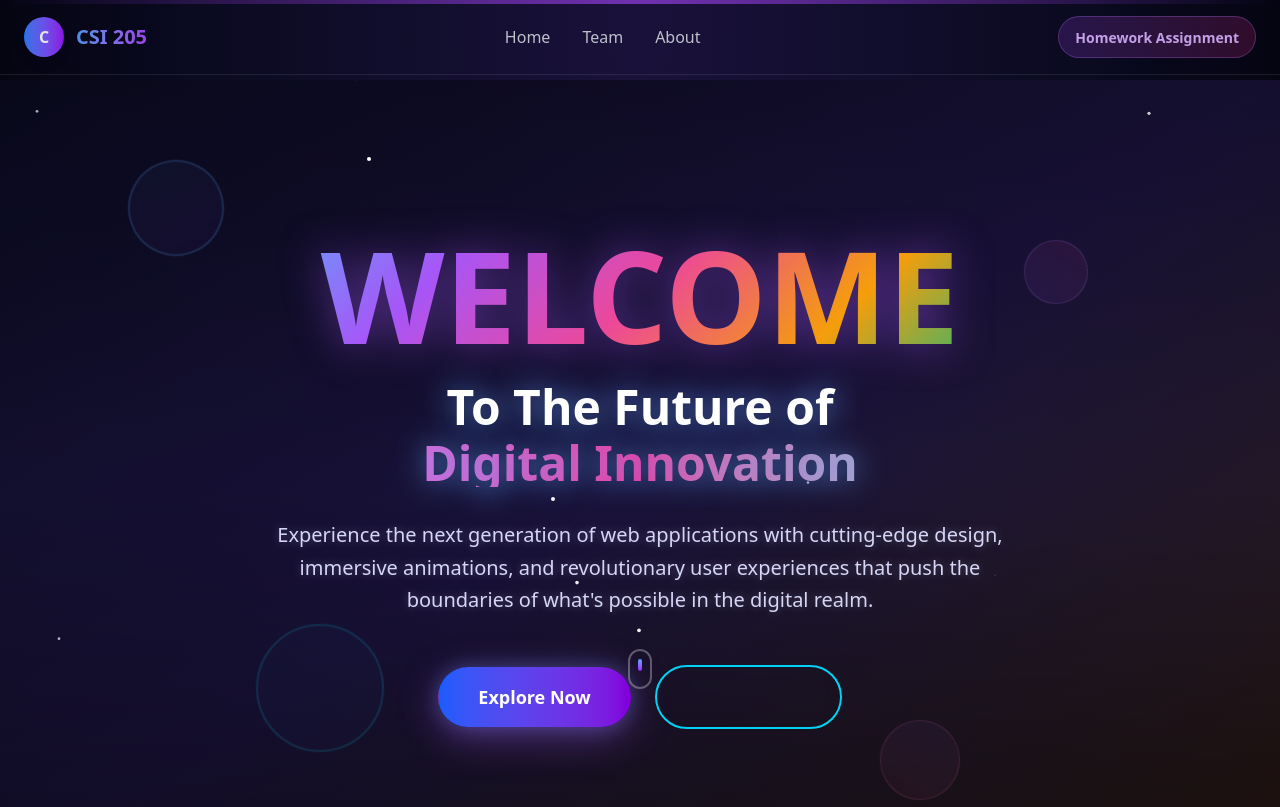
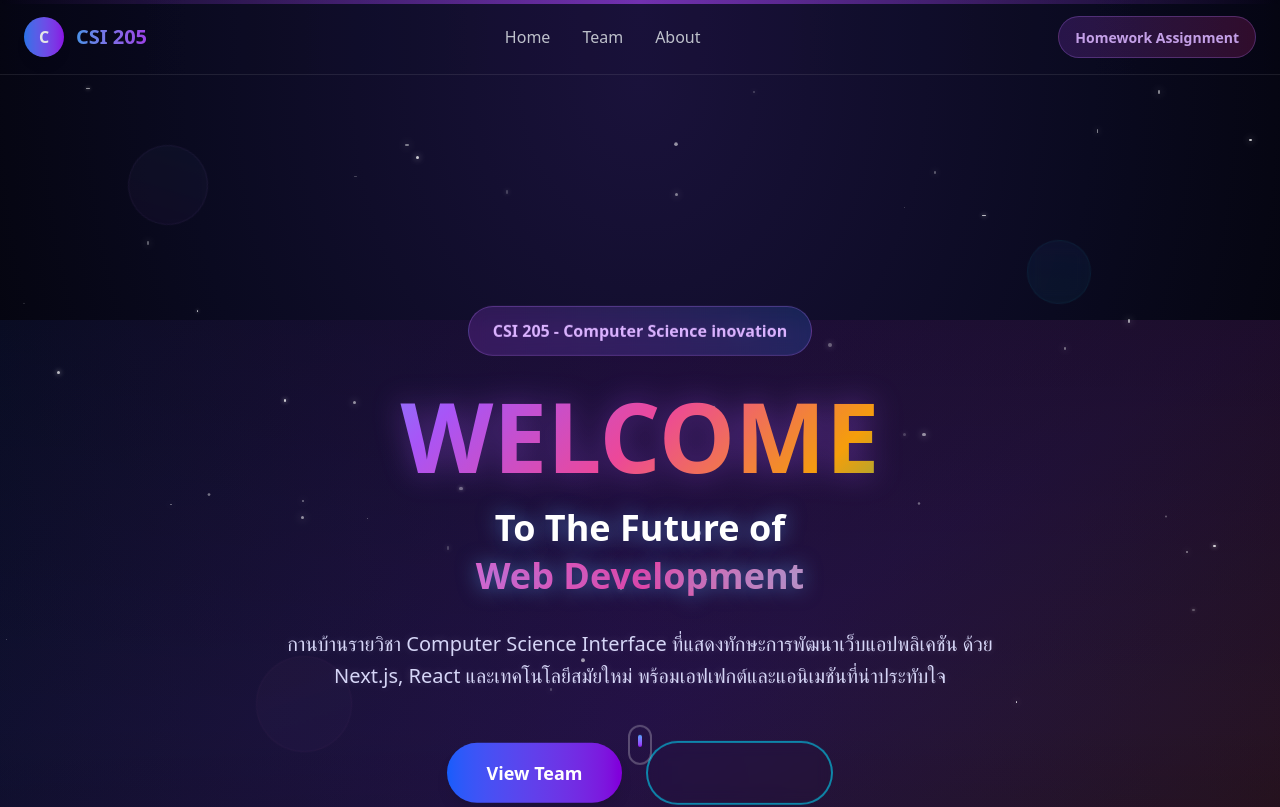
Before and after one commit to natthawat141/project-or-top-ep1, a Next.js app: page / in a window 1280 px wide. Shown: the top 807 px of the page. Built offline with nearby package versions, Linux system fonts and the light colour scheme.

Commit message:
bill approved

```diff
--- a/src/app/page.jsx
+++ b/src/app/page.jsx
@@ -1,13 +1,12 @@
 "use client";
 import { useEffect, useRef } from 'react';
-import { motion } from 'framer-motion';
+import { motion, useScroll, useTransform } from 'framer-motion';
 import { gsap } from 'gsap';
 import { ScrollTrigger } from 'gsap/ScrollTrigger';
 import AOS from 'aos';
 import 'aos/dist/aos.css';
 import Profile from "./components/profile";
 
-// Register GSAP plugins
 if (typeof window !== 'undefined') {
   gsap.registerPlugin(ScrollTrigger);
 }
@@ -15,103 +14,50 @@ if (typeof window !== 'undefined') {
 export default function Home() {
   const heroRef = useRef(null);
   const starsRef = useRef(null);
-  const floatingRef = useRef(null);
   const textRef = useRef(null);
 
+  // Simple parallax with useScroll
+  const { scrollYProgress } = useScroll();
+  const backgroundY = useTransform(scrollYProgress, [0, 1], ["0%", "30%"]);
+  const starsY = useTransform(scrollYProgress, [0, 1], ["0%", "-20%"]);
+  const textY = useTransform(scrollYProgress, [0, 1], ["0%", "15%"]);
+
   useEffect(() => {
-    // Initialize AOS
     AOS.init({
-      duration: 1500,
+      duration: 1000,
       once: false,
-      offset: 100,
+      offset: 50,
     });
 
-    // Create animated stars
     if (starsRef.current) {
-      gsap.set('.home-star', { opacity: 0 });
       gsap.to('.home-star', {
-        opacity: 1,
-        stagger: 0.05,
-        duration: 2,
-        ease: "power2.out",
-        delay: 0.5
-      });
-
-      gsap.to('.home-star', {
-        opacity: 0.3,
-        stagger: 0.1,
+        opacity: 0.6,
+        stagger: 0.02,
         repeat: -1,
         yoyo: true,
-        duration: 3,
+        duration: 2,
         ease: "sine.inOut",
-        repeatDelay: 0.5
       });
     }
 
-    // Floating animations
-    if (floatingRef.current) {
-      const floatingElements = floatingRef.current.querySelectorAll('.floating-element');
-
-      floatingElements.forEach((element, index) => {
-        gsap.to(element, {
-          y: -30,
-          duration: 3 + (index * 0.5),
-          repeat: -1,
-          yoyo: true,
-          ease: "sine.inOut",
-          delay: index * 0.3
-        });
-      });
+    if (textRef.current) {
+      gsap.fromTo('.hero-title',
+        { y: 50, opacity: 0 },
+        { y: 0, opacity: 1, duration: 1, ease: "power2.out" }
+      );
+      gsap.fromTo('.hero-subtitle',
+        { y: 30, opacity: 0 },
+        { y: 0, opacity: 1, duration: 0.8, delay: 0.2, ease: "power2.out" }
+      );
+      gsap.fromTo('.hero-description',
+        { y: 20, opacity: 0 },
+        { y: 0, opacity: 1, duration: 0.6, delay: 0.4, ease: "power2.out" }
+      );
+      gsap.fromTo('.hero-buttons',
+        { y: 15, opacity: 0 },
+        { y: 0, opacity: 1, duration: 0.5, delay: 0.6, ease: "power2.out" }
+      );
     }
-
-    // Text reveal animation
-    if (textRef.current) {
-      const timeline = gsap.timeline();
-
-      timeline
-        .from('.hero-title', {
-          y: 100,
-          opacity: 0,
-          duration: 1.2,
-          ease: "power3.out"
-        })
-        .from('.hero-subtitle', {
-          y: 50,
-          opacity: 0,
-          duration: 1,
-          ease: "power2.out"
-        }, "-=0.5")
-        .from('.hero-description', {
-          y: 30,
-          opacity: 0,
-          duration: 0.8,
-          ease: "power2.out"
-        }, "-=0.3")
-        .from('.hero-buttons', {
-          y: 20,
-          opacity: 0,
-          duration: 0.6,
-          ease: "power2.out"
-        }, "-=0.2");
-    }
-
-    // Scroll-triggered animations
-    ScrollTrigger.create({
-      trigger: heroRef.current,
-      start: "top center",
-      end: "bottom center",
-      scrub: true,
-      onUpdate: (self) => {
-        const progress = self.progress;
-        if (starsRef.current) {
-          gsap.to('.home-star', {
-            y: progress * -100,
-            duration: 0.3,
-            ease: "none"
-          });
-        }
-      }
-    });
 
     return () => {
       ScrollTrigger.getAll().forEach(trigger => trigger.kill());
@@ -124,121 +70,140 @@ export default function Home() {
       <section
         ref={heroRef}
         className="relative min-h-screen overflow-hidden flex items-center justify-center"
+        style={{
+          background: 'radial-gradient(ellipse at top, #1a123b 0%, #0a0a20 50%, #000000 100%)'
+        }}
       >
-        {/* Animated Background Stars */}
-        <div
+        {/* Parallax Background */}
+        <motion.div
+          className="absolute inset-0 z-0"
+          style={{ y: backgroundY }}
+        >
+          <div className="absolute inset-0 bg-gradient-to-br from-[#0a0a20] via-[#1a123b] to-[#2a1810] opacity-80"></div>
+          <div className="absolute inset-0 bg-gradient-to-t from-black/40 via-transparent to-black/20"></div>
+          <div className="absolute inset-0 bg-gradient-to-r from-blue-900/10 via-purple-900/20 to-pink-900/10"></div>
+        </motion.div>
+
+        {/* Parallax Stars */}
+        <motion.div
           ref={starsRef}
-          className="absolute inset-0 z-0"
+          className="absolute inset-0 z-10"
+          style={{ y: starsY }}
         >
-          {[...Array(100)].map((_, i) => (
+          {Array.from({ length: 50 }, (_, i) => (
             <div
               key={i}
-              className="home-star absolute rounded-full"
+              className="home-star absolute rounded-full bg-white"
               style={{
-                width: Math.random() * 4 + 1 + 'px',
-                height: Math.random() * 4 + 1 + 'px',
+                width: Math.random() * 3 + 1 + 'px',
+                height: Math.random() * 3 + 1 + 'px',
                 top: Math.random() * 100 + '%',
                 left: Math.random() * 100 + '%',
-                backgroundColor: `hsl(${Math.random() * 60 + 200}, 70%, ${Math.random() * 30 + 70}%)`,
-                boxShadow: `0 0 ${Math.random() * 10 + 5}px currentColor`
+                opacity: Math.random() * 0.6 + 0.2,
+                boxShadow: `0 0 ${Math.random() * 6 + 3}px white`
               }}
             />
           ))}
+        </motion.div>
+
+        {/* Floating Elements */}
+        <div className="absolute inset-0 z-15">
+          <motion.div
+            className="absolute top-20 left-[10%] w-20 h-20 rounded-full border border-purple-400/30 bg-gradient-to-r from-blue-400/15 to-purple-600/15 backdrop-blur-sm opacity-20"
+            animate={{ rotate: 360, y: [0, -15, 0] }}
+            transition={{
+              rotate: { duration: 20, repeat: Infinity, ease: "linear" },
+              y: { duration: 4, repeat: Infinity, ease: "easeInOut" }
+            }}
+          />
+
+          <motion.div
+            className="absolute top-40 right-[15%] w-16 h-16 rounded-full border border-cyan-400/25 bg-gradient-to-r from-cyan-500/20 to-blue-500/20 backdrop-blur-sm opacity-25"
+            animate={{ rotate: -360, x: [0, 10, 0] }}
+            transition={{
+              rotate: { duration: 25, repeat: Infinity, ease: "linear" },
+              x: { duration: 5, repeat: Infinity, ease: "easeInOut" }
+            }}
+          />
+
+          <motion.div
+            className="absolute bottom-32 left-[20%] w-24 h-24 rounded-full border border-pink-400/20 bg-gradient-to-r from-pink-400/10 to-purple-600/10 backdrop-blur-sm opacity-15"
+            animate={{ rotate: 360, scale: [1, 1.1, 1] }}
+            transition={{
+              rotate: { duration: 30, repeat: Infinity, ease: "linear" },
+              scale: { duration: 6, repeat: Infinity, ease: "easeInOut" }
+            }}
+          />
         </div>
 
-        {/* Gradient Background Layers */}
-        <div className="absolute inset-0 bg-gradient-to-br from-[#0a0a20] via-[#1a123b] to-[#2a1810] z-10"></div>
-        <div className="absolute inset-0 bg-gradient-to-t from-black/40 via-transparent to-black/20 z-20"></div>
-
-        {/* Floating Decorative Elements */}
-        <div ref={floatingRef} className="absolute inset-0 z-20">
+        {/* Parallax Main Content */}
+        <motion.div
+          ref={textRef}
+          className="relative z-30 text-center px-4 sm:px-6 lg:px-8 max-w-6xl mx-auto"
+          style={{ y: textY }}
+        >
+          {/* CSI 205 Badge */}
           <motion.div
-            className="floating-element absolute top-20 left-[10%] opacity-20"
-            animate={{ rotate: 360 }}
-            transition={{ duration: 30, repeat: Infinity, ease: "linear" }}
+            className="inline-block mb-6 sm:mb-8 px-4 sm:px-6 py-2 sm:py-3 rounded-full bg-gradient-to-r from-purple-500/20 to-blue-500/20 border border-purple-400/30 backdrop-blur-sm"
+            whileHover={{
+              scale: 1.05,
+              boxShadow: "0 0 20px rgba(168, 85, 247, 0.4)"
+            }}
           >
-            <div className="w-24 h-24 rounded-full border-2 border-blue-400 bg-gradient-to-r from-blue-400/20 to-purple-600/20 backdrop-blur-sm"></div>
+            <span className="text-sm sm:text-base font-semibold text-purple-300">
+              CSI 205 - Computer Science inovation
+            </span>
           </motion.div>
 
-          <motion.div
-            className="floating-element absolute top-40 right-[15%] opacity-25"
-            animate={{ rotate: -360 }}
-            transition={{ duration: 40, repeat: Infinity, ease: "linear" }}
-          >
-            <div className="w-16 h-16 rounded-full border border-purple-400 bg-gradient-to-r from-purple-500/30 to-pink-500/30 backdrop-blur-sm"></div>
-          </motion.div>
-
-          <motion.div
-            className="floating-element absolute bottom-32 left-[20%] opacity-15"
-            animate={{ rotate: 360 }}
-            transition={{ duration: 25, repeat: Infinity, ease: "linear" }}
-          >
-            <div className="w-32 h-32 rounded-full border-2 border-cyan-400 bg-gradient-to-r from-cyan-400/10 to-blue-600/10 backdrop-blur-sm"></div>
-          </motion.div>
-
-          <motion.div
-            className="floating-element absolute bottom-20 right-[25%] opacity-20"
-            animate={{ rotate: -360 }}
-            transition={{ duration: 35, repeat: Infinity, ease: "linear" }}
-          >
-            <div className="w-20 h-20 rounded-full border border-pink-400 bg-gradient-to-r from-pink-500/25 to-purple-500/25 backdrop-blur-sm"></div>
-          </motion.div>
-        </div>
-
-        {/* Main Content */}
-        <div ref={textRef} className="relative z-30 text-center px-8 max-w-6xl mx-auto">
           {/* Main Title */}
-          <motion.h1
-            className="hero-title text-7xl md:text-8xl lg:text-9xl font-black mb-6 leading-none"
+          <h1
+            className="hero-title text-4xl sm:text-6xl md:text-7xl lg:text-8xl font-black mb-4 sm:mb-6 leading-none"
             style={{
               background: 'linear-gradient(135deg, #60a5fa 0%, #a855f7 25%, #ec4899 50%, #f59e0b 75%, #10b981 100%)',
               WebkitBackgroundClip: 'text',
               WebkitTextFillColor: 'transparent',
               backgroundClip: 'text',
-              filter: 'drop-shadow(0 0 20px rgba(168, 85, 247, 0.5))'
+              filter: 'drop-shadow(0 0 15px rgba(168, 85, 247, 0.4))'
             }}
           >
             WELCOME
-          </motion.h1>
+          </h1>
 
           {/* Subtitle */}
-          <motion.h2
-            className="hero-subtitle text-2xl md:text-4xl lg:text-5xl font-bold text-white mb-8"
+          <h2
+            className="hero-subtitle text-xl sm:text-2xl md:text-3xl lg:text-4xl font-bold text-white mb-6 sm:mb-8"
             style={{
-              textShadow: '0 0 30px rgba(96, 165, 250, 0.8)'
+              textShadow: '0 0 20px rgba(96, 165, 250, 0.6)'
             }}
           >
             To The Future of
-            <span className="block text-transparent bg-clip-text bg-gradient-to-r from-purple-400 via-pink-500 to-cyan-400 mt-2">
-              Digital Innovation
+            <span className="block text-transparent bg-clip-text bg-gradient-to-r from-purple-400 via-pink-500 to-cyan-400 mt-1 sm:mt-2">
+              Web Development
             </span>
-          </motion.h2>
+          </h2>
 
           {/* Description */}
-          <motion.p
-            className="hero-description text-lg md:text-xl text-[#d6d6f7] max-w-3xl mx-auto mb-12 leading-relaxed"
+          <p
+            className="hero-description text-sm sm:text-base md:text-lg lg:text-xl text-[#d6d6f7] max-w-3xl mx-auto mb-8 sm:mb-12 leading-relaxed px-2"
             style={{
-              textShadow: '0 0 10px rgba(214, 214, 247, 0.3)'
+              textShadow: '0 0 8px rgba(214, 214, 247, 0.2)'
             }}
           >
-            Experience the next generation of web applications with cutting-edge design,
-            immersive animations, and revolutionary user experiences that push the boundaries
-            of what's possible in the digital realm.
-          </motion.p>
+            กานบ้านรายวิชา Computer Science Interface ที่แสดงทักษะการพัฒนาเว็บแอปพลิเคชัน
+            ด้วย Next.js, React และเทคโนโลยีสมัยใหม่ พร้อมเอฟเฟกต์และแอนิเมชันที่น่าประทับใจ
+          </p>
 
-          {/* Action Buttons */}
-          <motion.div
-            className="hero-buttons flex flex-col sm:flex-row gap-6 justify-center items-center"
-          >
+          {/* Buttons */}
+          <div className="hero-buttons flex flex-col sm:flex-row gap-4 sm:gap-6 justify-center items-center">
             <motion.button
-              className="group relative px-10 py-4 text-lg font-bold text-white overflow-hidden rounded-full bg-gradient-to-r from-blue-600 to-purple-700 shadow-lg"
-              whileHover={{ scale: 1.05 }}
+              className="w-full sm:w-auto group relative px-6 sm:px-8 lg:px-10 py-3 sm:py-4 text-base sm:text-lg font-bold text-white overflow-hidden rounded-full bg-gradient-to-r from-blue-600 to-purple-700 shadow-lg"
+              whileHover={{
+                scale: 1.05,
+                boxShadow: "0 10px 40px rgba(168, 85, 247, 0.4)"
+              }}
               whileTap={{ scale: 0.95 }}
-              style={{
-                boxShadow: '0 10px 40px rgba(168, 85, 247, 0.4), 0 0 20px rgba(96, 165, 250, 0.3)'
-              }}
             >
-              <span className="relative z-10">Explore Now</span>
+              <span className="relative z-10">View Team</span>
               <motion.div
                 className="absolute inset-0 bg-gradient-to-r from-purple-600 to-pink-600"
                 initial={{ x: '-100%' }}
@@ -248,57 +213,57 @@ export default function Home() {
             </motion.button>
 
             <motion.button
-              className="group relative px-10 py-4 text-lg font-bold text-transparent bg-clip-text bg-gradient-to-r from-cyan-400 to-blue-500 border-2 border-cyan-400 rounded-full backdrop-blur-sm overflow-hidden"
+              className="w-full sm:w-auto group relative px-6 sm:px-8 lg:px-10 py-3 sm:py-4 text-base sm:text-lg font-bold text-transparent bg-clip-text bg-gradient-to-r from-cyan-400 to-blue-500 border-2 border-cyan-400/60 rounded-full backdrop-blur-sm overflow-hidden"
               whileHover={{
                 scale: 1.05,
-                borderColor: '#a855f7',
-                boxShadow: '0 0 30px rgba(168, 85, 247, 0.6)'
+                borderColor: 'rgba(168, 85, 247, 0.8)',
+                boxShadow: '0 0 24px rgba(168, 85, 247, 0.4)'
               }}
               whileTap={{ scale: 0.95 }}
             >
               <span className="relative z-10">Learn More</span>
               <motion.div
-                className="absolute inset-0 bg-gradient-to-r from-cyan-500/20 to-purple-600/20"
+                className="absolute inset-0 bg-gradient-to-r from-cyan-500/15 to-purple-600/15"
                 initial={{ opacity: 0 }}
                 whileHover={{ opacity: 1 }}
                 transition={{ duration: 0.3 }}
               />
             </motion.button>
-          </motion.div>
+          </div>
 
           {/* Scroll Indicator */}
           <motion.div
-            className="absolute bottom-10 left-1/2 transform -translate-x-1/2"
-            animate={{ y: [0, 10, 0] }}
+            className="hidden sm:block absolute bottom-8 lg:bottom-10 left-1/2 transform -translate-x-1/2"
+            animate={{ y: [0, 8, 0] }}
             transition={{ duration: 2, repeat: Infinity }}
           >
-            <div className="w-6 h-10 border-2 border-white/30 rounded-full flex justify-center">
+            <div className="w-5 h-8 lg:w-6 lg:h-10 border-2 border-white/25 rounded-full flex justify-center">
               <motion.div
-                className="w-1 h-3 bg-gradient-to-b from-blue-400 to-purple-600 rounded-full mt-2"
-                animate={{ y: [0, 12, 0] }}
+                className="w-1 h-2 lg:h-3 bg-gradient-to-b from-blue-400 to-purple-600 rounded-full mt-1.5 lg:mt-2"
+                animate={{ y: [0, 10, 0] }}
                 transition={{ duration: 2, repeat: Infinity }}
               />
             </div>
           </motion.div>
-        </div>
+        </motion.div>
 
-        {/* Animated Particles */}
+        {/* Floating Particles */}
         <div className="absolute inset-0 z-25 pointer-events-none">
-          {[...Array(20)].map((_, i) => (
+          {Array.from({ length: 10 }, (_, i) => (
             <motion.div
               key={i}
-              className="absolute w-1 h-1 bg-white rounded-full opacity-60"
+              className="absolute w-1 h-1 bg-white rounded-full opacity-40"
               style={{
                 top: Math.random() * 100 + '%',
                 left: Math.random() * 100 + '%',
               }}
               animate={{
-                y: [0, -100, 0],
-                opacity: [0, 1, 0],
+                y: [0, -60, 0],
+                opacity: [0, 0.6, 0],
                 scale: [0, 1, 0]
               }}
               transition={{
-                duration: Math.random() * 3 + 2,
+                duration: Math.random() * 4 + 3,
                 repeat: Infinity,
                 delay: Math.random() * 2,
                 ease: "easeInOut"
@@ -309,15 +274,9 @@ export default function Home() {
       </section>
 
       {/* Profile Section */}
-      <motion.div
-        initial={{ opacity: 0 }}
-        whileInView={{ opacity: 1 }}
-        transition={{ duration: 1 }}
-        viewport={{ once: false }}
-      >
+      <div className="relative">
         <Profile />
-      </motion.div>
-
+      </div>
     </>
   );
 }
```
